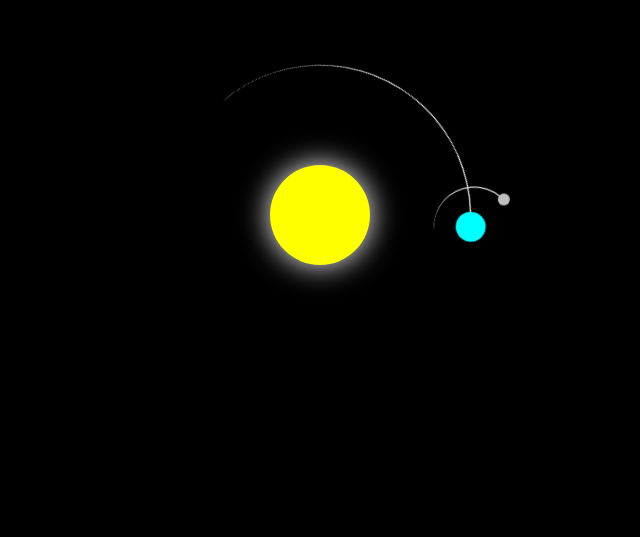
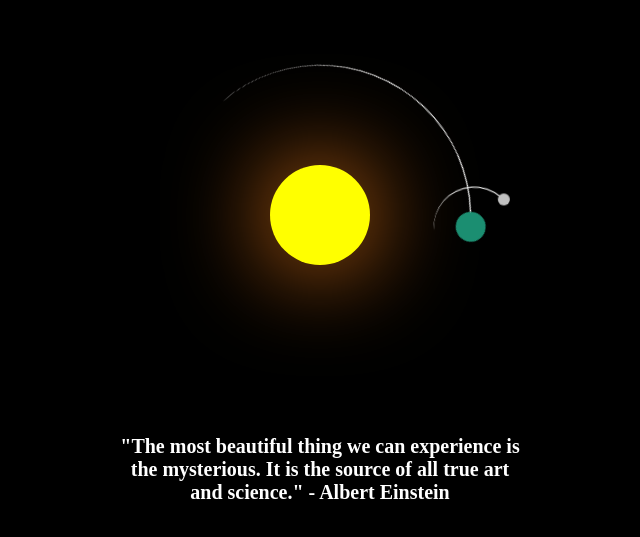
Before and after one commit to Umayr-A1i/simple-solarsystem, a plain HTML site: page HTMLSample.html in a window 1280 px wide. Shown: the part 185-722 px from the top of the page, without its empty margins (320-960 px from the left). Drawn offline with Linux system fonts and the light colour scheme.

Commit message:
changed colours and quote added

```diff
--- a/HTMLSample.html
+++ b/HTMLSample.html
@@ -6,10 +6,14 @@
 </head>
 <body>
     <div class="container">
-        <div class="sun"></div>
+        <div class="sun">
+        </div>
         <div class="earth">
             <div class="moon"></div>
         </div>
+
+        <h1 id="main">"The most beautiful thing we can experience is the mysterious. It is the source of all true art and science." - Albert Einstein</h1>
+
     </div>
 </body>
 </html>
--- a/styles.css
+++ b/styles.css
@@ -21,7 +21,7 @@ body {
     height: 10em;
     background-color: yellow;
     border-radius: 50%;
-    box-shadow: 0 0 3em white;
+    box-shadow: 0 0 10em rgb(248, 129, 26);
 }
 .earth, .moon {
     position: absolute;
@@ -55,15 +55,23 @@ body {
     right: 2.8em;
     width: 3em;
     height: 3em;
-    background-color: aqua;
+    background-color: rgb(27, 142, 113);
 }
 .moon::before{
     top: 0.8em;
     right: 0.2em;
     width: 1.2em;
     height: 1.2em;
-    background-color: silver;
+    background-color: rgb(192, 192, 192);
 }
+
+h1 {
+    margin-top:420px;
+    color:white;
+    text-align:center;
+}
+
+
 @keyframes orbit {
     to{
         transform: rotate( 360deg);
```
